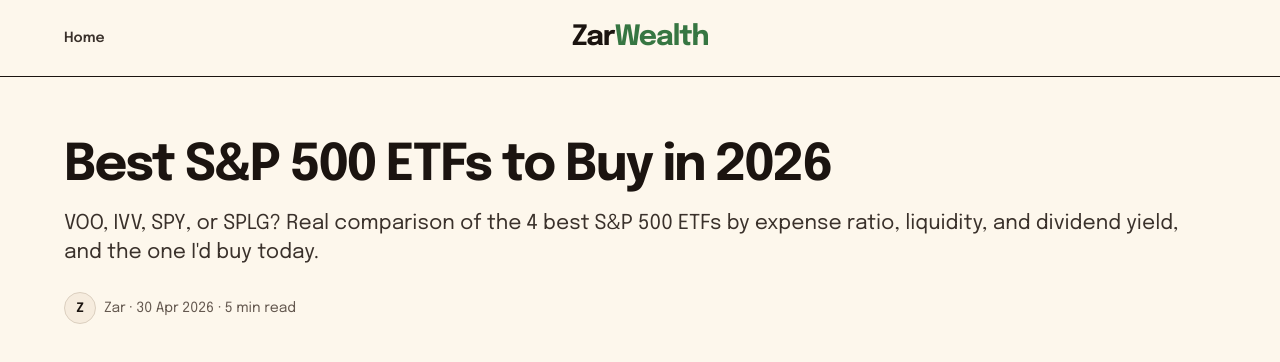
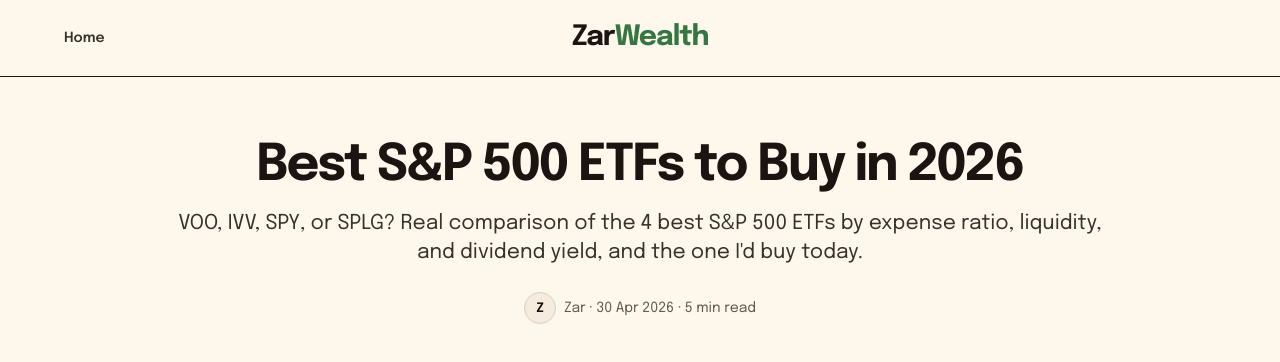
Before and after one commit to zarkominic/zarwealth, a plain HTML site: page best-sp500-etfs-2026/index.html in a window 1280 px wide. Shown: the top 362 px of the page. Drawn offline with Linux system fonts and the light colour scheme; grey boxes are pictures that could not be loaded.

Commit message:
Actualización del sitio

```diff
--- a/estilo.css
+++ b/estilo.css
@@ -231,7 +231,10 @@ footer .mini{font-size:var(--text-xs);color:var(--color-muted)}
   article:has(> .lateral) > .lateral{grid-column:1;grid-row:span 400;display:block;position:sticky;top:var(--space-lg);
     max-height:calc(100dvh - 2 * var(--space-lg));overflow-y:auto;padding-right:var(--space-xs)}
   article:has(> .lateral) .cabecera h1{width:auto;max-width:none;font-size:clamp(2.75rem,4.4cqi,4.75rem)}
-  article:has(> .lateral) .bajada{max-width:none}
+  article:has(> .lateral) > .cabecera{text-align:center}
+  article:has(> .lateral) .cabecera h1{margin-inline:auto;text-wrap:balance}
+  article:has(> .lateral) .bajada{max-width:60rem;margin-inline:auto}
+  article:has(> .lateral) .cabecera .firma{justify-content:center}
   article:has(> .lateral) .contenido{font-size:1.25rem;line-height:1.7}
   article:has(> .lateral) :is(.contenido, .contenido > :is(p,ul,ol,div,blockquote,figure,section,h2,h3), article > :is(p,ul,ol,div,blockquote,h2,h3)){max-width:none}
   article:has(> .lateral) :is(table,.desliza,.calc){width:100% !important;left:auto;translate:none}
```
